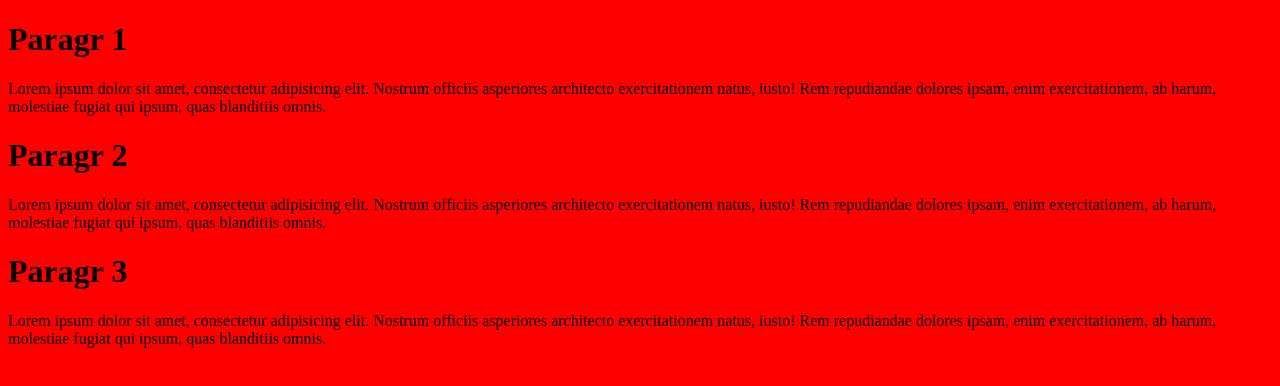
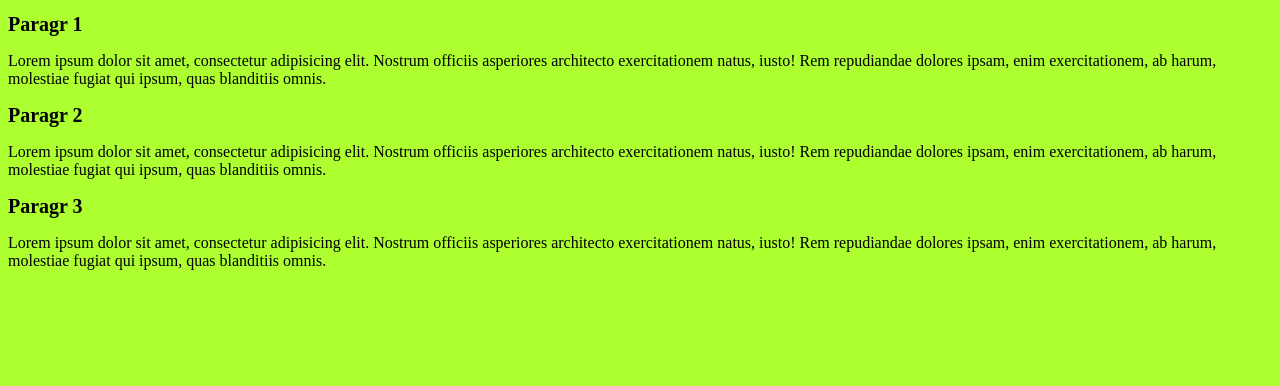
Before and after one commit to KattyBA/NewField, a plain HTML site: page lesson1/index.html in a window 1280 px wide. Drawn offline with Linux system fonts and the light colour scheme.

Commit message:
new background color

```diff
--- a/lesson1/css/style.css
+++ b/lesson1/css/style.css
@@ -1,3 +1,6 @@
 body {
-    background: red;
+    background: greenyellow;
 }
+h1 {
+    font-size: 20px;
+}
```
